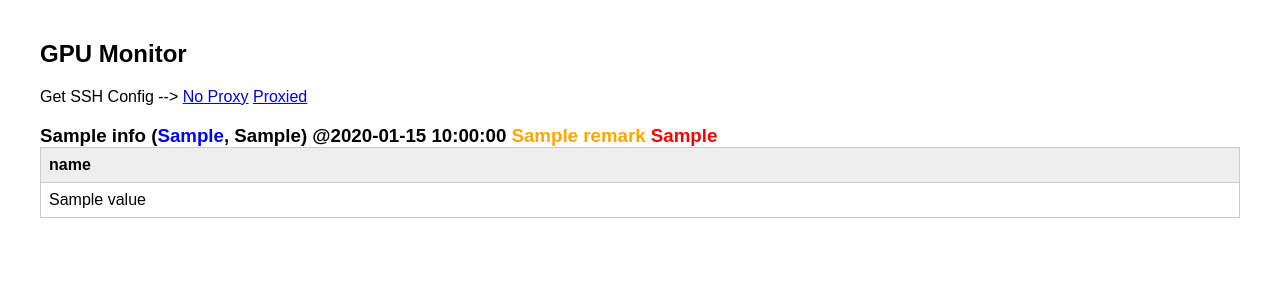
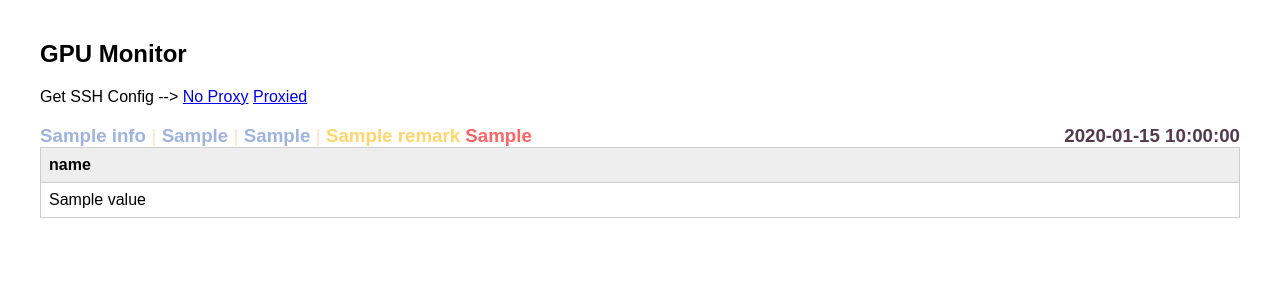
Before and after one commit to arkiven4/mon-gpu, a Flask app: template templates/index.html in a window 1280 px wide. Shown: the top 300 px of the page. Run offline with Flask 3, Linux system fonts and the light colour scheme; the template is opened without the code that fills it: most values are stand-ins (such as "Sample title", 1, 10 or a date in 2020).

Commit message:
more colors

```diff
--- a/templates/index.html
+++ b/templates/index.html
@@ -35,15 +35,21 @@
         <a href='/ssh_config?proxy=true&username=your_username'>Proxied</a>
     </p>
     {% for server, info in data.items() %}
-    <h3 style="margin-bottom: 0px;">
-        {{ info['hostname'] }}
-        (<span class="copyText" style="color:blue;user-select: all; cursor: pointer;">{{ info['ip'] }}</span>, {{
-        info['driver_version'] }})
-        @{{ info['update_time'] }}
-        <span style="color:orange;">{{ info['remark'] }}</span>
+    <h3 style="margin-bottom: 0px; color: antiquewhite;">
+        <span style="color: #9FB3DF;">{{ info['hostname'] }}</span>
+        |
+        <span class="copyText" style="color:#9FB3DF;user-select: all; cursor: pointer;">{{ info['ip'] }}</span>
+        |
+        <span style="color: #9FB3DF;">{{ info['driver_version'] }}</span>
+        |
+        <span style="color:#FFD66B;">{{ info['remark'] }}</span>
         {% if info['remark2'] %}
-        <span style="color: red;">{{ info['remark2'] }}</span>
+        <span style="color: #FF6363;">{{ info['remark2'] }}</span>
+        {% else %}
+        <span style="color: #80D8C3;">Alive</span>
         {% endif %}
+
+        <span style="float:right; color: #533B4D;">{{ info['update_time'] }}</span>
     </h3>
 
     <table>
```
